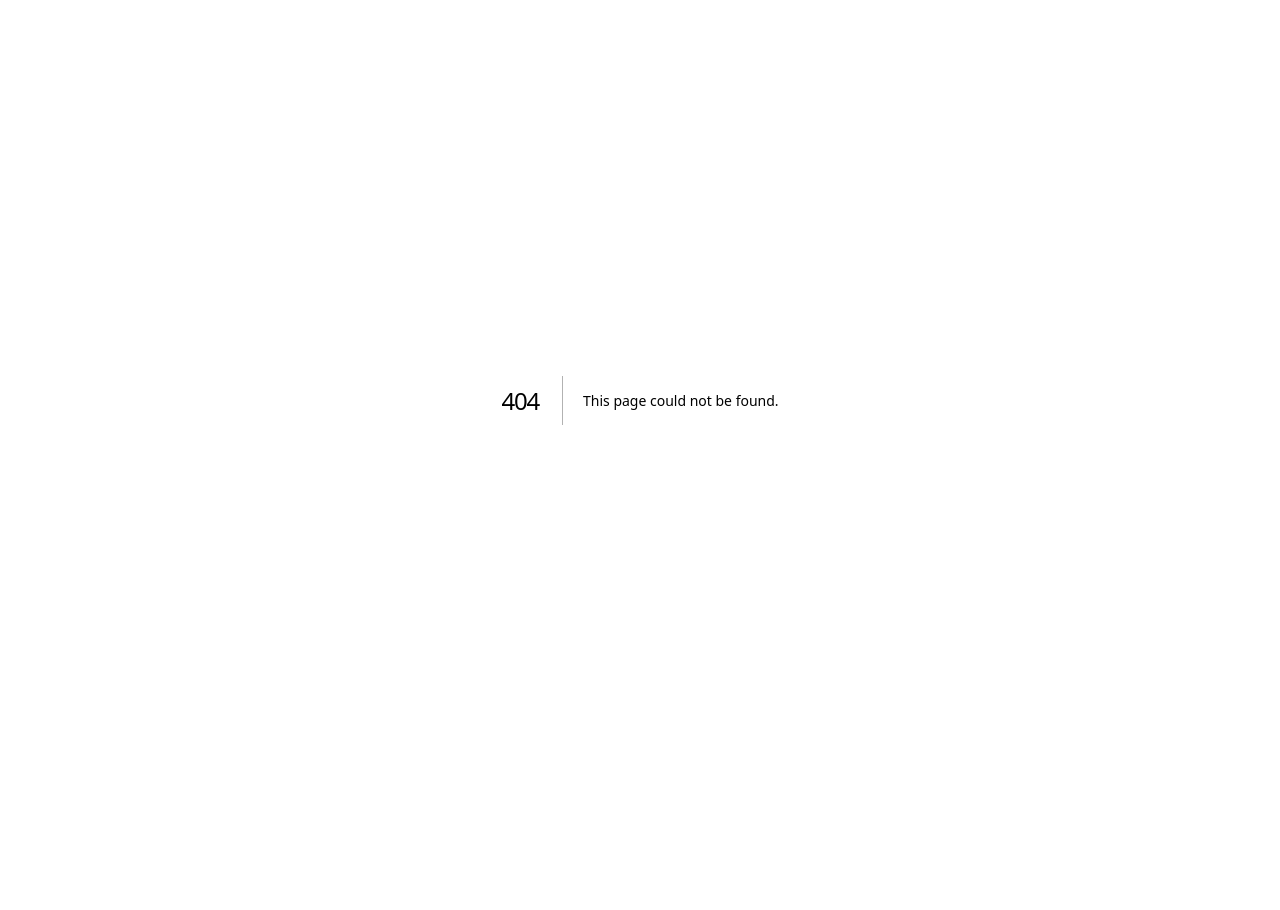
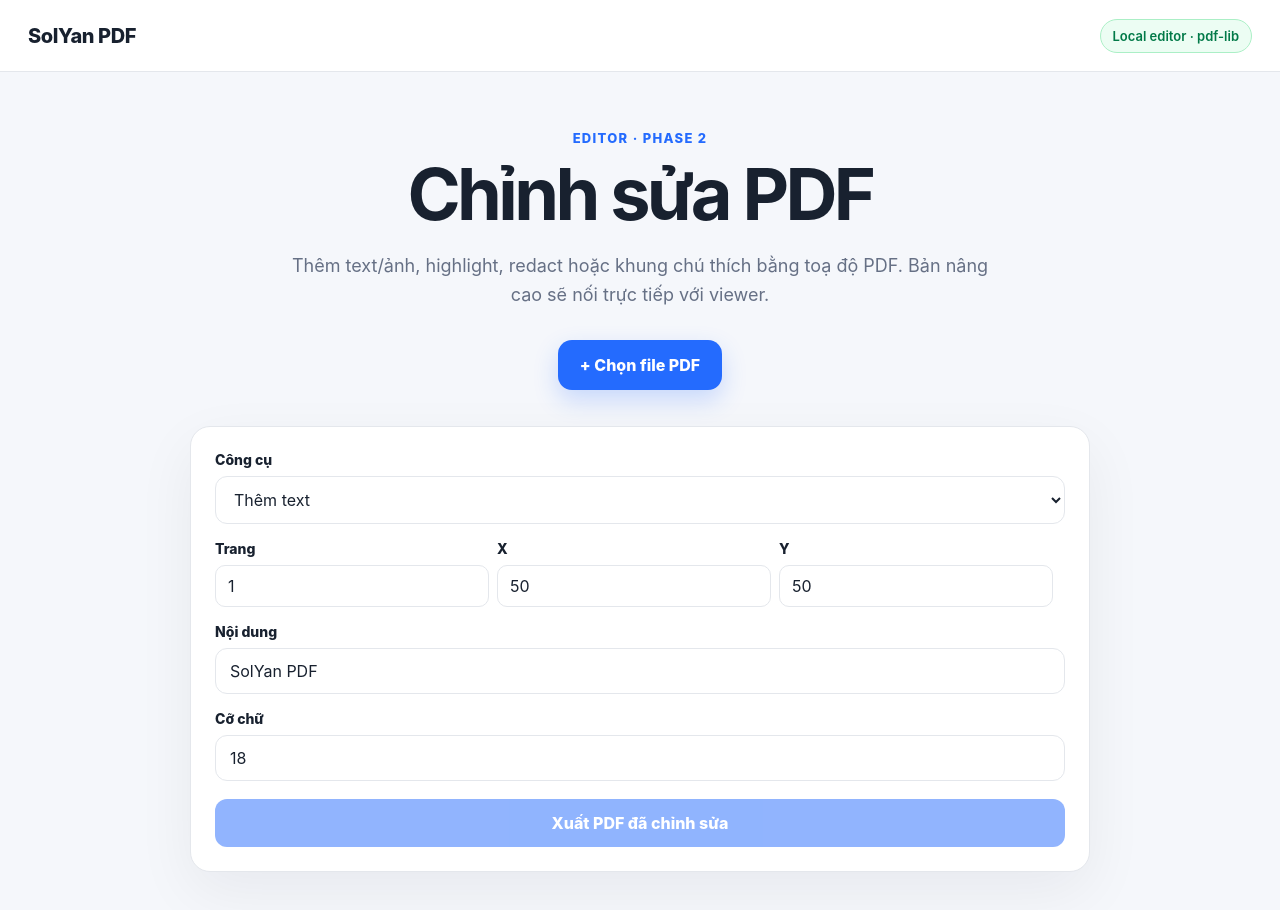
Before and after one commit to solyan842/SolYan-PDF, a Next.js app in the folder frontend/: page /editor in a window 1280 px wide. Before the commit this address had no page. Shown: the top 910 px of the page. Before the commit the page ends 800 px from the top, so only its background shows below. Built offline with nearby package versions, Linux system fonts and the light colour scheme.

Commit message:
feat: add local basic PDF editor

```diff
--- /dev/null
+++ b/frontend/app/editor/page.tsx
@@ -0,0 +1,69 @@
+'use client';
+
+import { ChangeEvent, useState } from 'react';
+import { PDFDocument, rgb, StandardFonts } from 'pdf-lib';
+import { downloadPdf } from '../../lib/pdf-client';
+
+type Tool = 'text' | 'highlight' | 'redact' | 'rectangle' | 'image';
+
+export default function EditorPage() {
+  const [file, setFile] = useState<File | null>(null);
+  const [image, setImage] = useState<File | null>(null);
+  const [tool, setTool] = useState<Tool>('text');
+  const [page, setPage] = useState(1);
+  const [x, setX] = useState(50);
+  const [y, setY] = useState(50);
+  const [width, setWidth] = useState(180);
+  const [height, setHeight] = useState(40);
+  const [text, setText] = useState('SolYan PDF');
+  const [fontSize, setFontSize] = useState(18);
+  const [busy, setBusy] = useState(false);
+  const [error, setError] = useState('');
+
+  function onFile(event: ChangeEvent<HTMLInputElement>) { setFile(event.target.files?.[0] ?? null); setError(''); }
+
+  async function exportEdited() {
+    if (!file) return;
+    setBusy(true); setError('');
+    try {
+      const pdf = await PDFDocument.load(await file.arrayBuffer());
+      if (page < 1 || page > pdf.getPageCount()) throw new Error(`Trang phải nằm trong 1-${pdf.getPageCount()}.`);
+      const target = pdf.getPage(page - 1);
+
+      if (tool === 'text') {
+        const font = await pdf.embedFont(StandardFonts.Helvetica);
+        target.drawText(text, { x, y, size: fontSize, font, color: rgb(.08,.13,.2) });
+      } else if (tool === 'highlight') {
+        target.drawRectangle({ x, y, width, height, color: rgb(1,.9,.15), opacity: .35 });
+      } else if (tool === 'redact') {
+        target.drawRectangle({ x, y, width, height, color: rgb(0,0,0), opacity: 1 });
+      } else if (tool === 'rectangle') {
+        target.drawRectangle({ x, y, width, height, borderColor: rgb(.15,.42,1), borderWidth: 2, opacity: 0 });
+      } else if (tool === 'image') {
+        if (!image) throw new Error('Hãy chọn ảnh PNG hoặc JPG.');
+        const bytes = await image.arrayBuffer();
+        const embedded = image.type === 'image/png' || image.name.toLowerCase().endsWith('.png') ? await pdf.embedPng(bytes) : await pdf.embedJpg(bytes);
+        target.drawImage(embedded, { x, y, width, height });
+      }
+
+      downloadPdf(await pdf.save({ useObjectStreams: true }), 'solyan-edited.pdf');
+    } catch (cause) {
+      setError(cause instanceof Error ? cause.message : 'Không thể chỉnh sửa PDF.');
+    } finally { setBusy(false); }
+  }
+
+  return <main className="shell">
+    <header className="topbar"><a className="brand" href="/">SolYan PDF</a><div className="privacy-pill">Local editor · pdf-lib</div></header>
+    <section className="hero compact-hero"><p className="eyebrow">EDITOR · PHASE 2</p><h1>Chỉnh sửa PDF</h1><p className="subtitle">Thêm text/ảnh, highlight, redact hoặc khung chú thích bằng toạ độ PDF. Bản nâng cao sẽ nối trực tiếp với viewer.</p><label className="picker"><input type="file" accept="application/pdf,.pdf" onChange={onFile}/><span>+ Chọn file PDF</span></label></section>
+    <section className="workspace form-workspace">
+      <label className="field"><span>Công cụ</span><select value={tool} onChange={(e)=>setTool(e.target.value as Tool)}><option value="text">Thêm text</option><option value="image">Thêm ảnh</option><option value="highlight">Highlight</option><option value="redact">Redact</option><option value="rectangle">Vẽ khung</option></select></label>
+      <div className="inline-controls"><label className="field"><span>Trang</span><input type="number" min="1" value={page} onChange={(e)=>setPage(Number(e.target.value))}/></label><label className="field"><span>X</span><input type="number" value={x} onChange={(e)=>setX(Number(e.target.value))}/></label><label className="field"><span>Y</span><input type="number" value={y} onChange={(e)=>setY(Number(e.target.value))}/></label></div>
+      {(tool === 'highlight' || tool === 'redact' || tool === 'rectangle' || tool === 'image') && <div className="inline-controls"><label className="field"><span>Rộng</span><input type="number" value={width} onChange={(e)=>setWidth(Number(e.target.value))}/></label><label className="field"><span>Cao</span><input type="number" value={height} onChange={(e)=>setHeight(Number(e.target.value))}/></label></div>}
+      {tool === 'text' && <><label className="field"><span>Nội dung</span><input value={text} onChange={(e)=>setText(e.target.value)}/></label><label className="field"><span>Cỡ chữ</span><input type="number" min="6" max="120" value={fontSize} onChange={(e)=>setFontSize(Number(e.target.value))}/></label></>}
+      {tool === 'image' && <label className="field"><span>Ảnh PNG/JPG</span><input type="file" accept="image/png,image/jpeg" onChange={(e)=>setImage(e.target.files?.[0] ?? null)}/></label>}
+      {file && <p className="selected-file">Đã chọn: <strong>{file.name}</strong></p>}
+      {error && <div className="error">{error}</div>}
+      <button className="merge-button" type="button" disabled={!file || busy} onClick={exportEdited}>{busy ? 'Đang xử lý…' : 'Xuất PDF đã chỉnh sửa'}</button>
+    </section>
+  </main>;
+}
```
